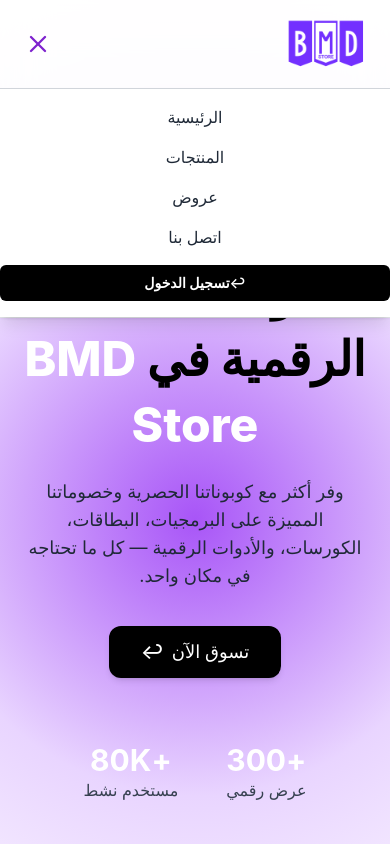
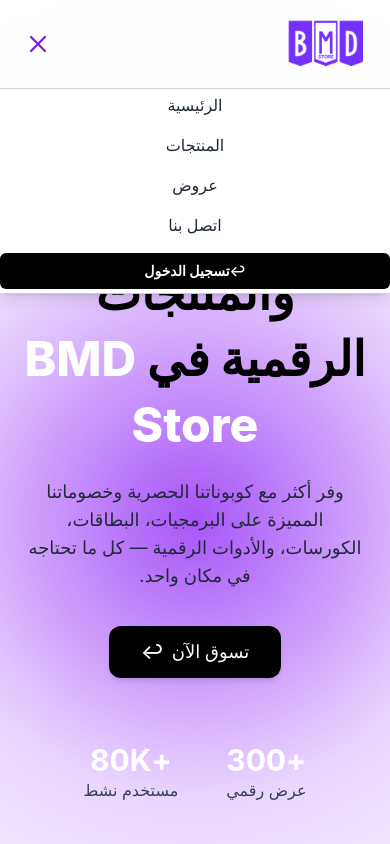
Before and after one commit to MalakMAmer/DigitalE-commerce, a React (Vite) app: page / in a window 390 px wide. Both pictures are taken after a click on the button 38 px from the left and 44 px from the top of the page. Shown: the top 844 px of the page. Built offline with nearby package versions, Linux system fonts and the light colour scheme.

Commit message:
fixed the nav

```diff
--- a/src/components/Navbar.jsx
+++ b/src/components/Navbar.jsx
@@ -55,7 +55,7 @@
             transition={{ duration: 0.3 }}
             className="md:hidden bg-white border-t border-gray-300 shadow-lg text-center"
           >
-            <div className="flex flex-col gap-4 py-4 text-gray-800 font-medium">
+            <div className="flex flex-col gap-4 py-1 text-gray-800 font-medium">
               <Link onClick={() => setIsOpen(false)} to="/">{t('nav.home') || 'الرئيسية'}</Link>
               <Link onClick={() => setIsOpen(false)} to="/products">{t('nav.products') || 'المتجر'}</Link>
               <Link onClick={() => setIsOpen(false)} to="/offers">{t('nav.offers') || 'العروض'}</Link>
```
